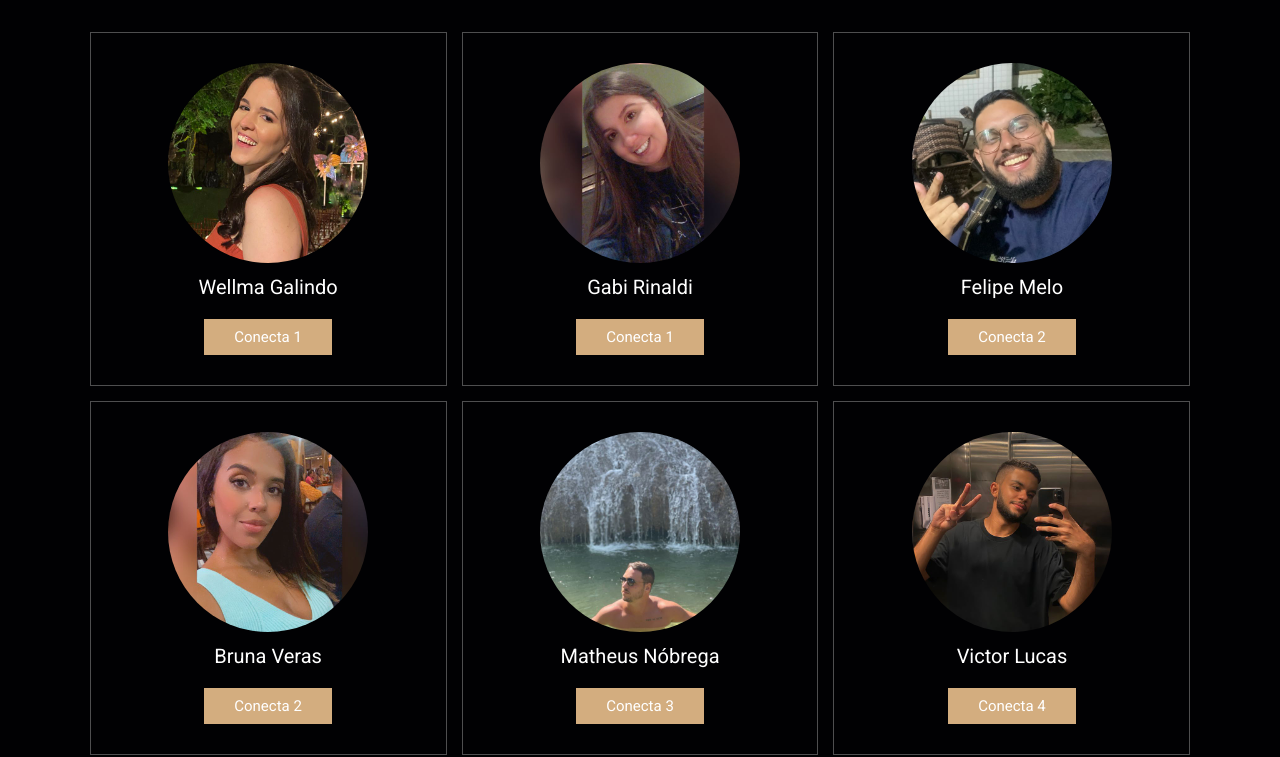
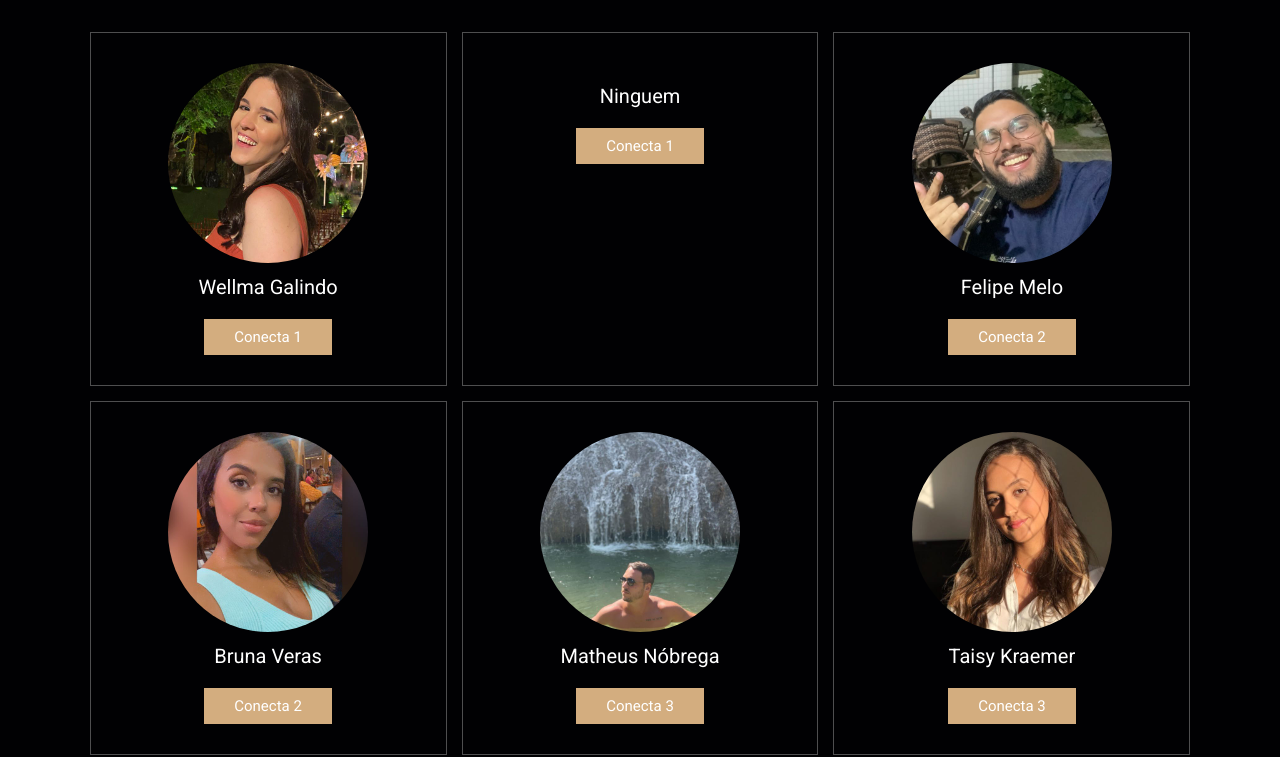
Before and after one commit to JoaoVasc/juvrecon, a plain HTML site: page conecta.html in a window 1280 px wide. Shown: the part 569-1326 px from the top of the page. Drawn offline with Linux system fonts and the light colour scheme.

Commit message:
atualizado

```diff
--- a/conecta.html
+++ b/conecta.html
@@ -66,8 +66,8 @@
                     <span class="btn">conecta 1</span>
                 </div>
                 <div class="box">
-                    <img src="img/cordenadorC1.1.jpg" alt="">
-                    <h3>Gabi rinaldi</h3>
+                    <img src="" alt="">
+                    <h3>Ninguem</h3>
                     <span class="btn">conecta 1</span>
                 </div>
                 <div class="box" id="c2">
@@ -85,7 +85,11 @@
                     <h3>Matheus Nóbrega</h3>
                     <span class="btn">conecta 3</span>
                 </div>
-
+                <div class="box" id="c3">
+                    <img src="img/cordenadorC3-1.jpg" alt="">
+                    <h3>Taisy Kraemer</h3>
+                    <span class="btn">conecta 3</span>
+                </div>
                 <div class="box" id="c4">
                     <img src="./img/cordenadorC4.1.jpg" alt="">
                     <h3>victor lucas</h3>
```
Also changed, not shown: index.html (+1 -1 lines), midia.html (+1 -1 lines), img/cordenadorC3-1.jpg (added).
